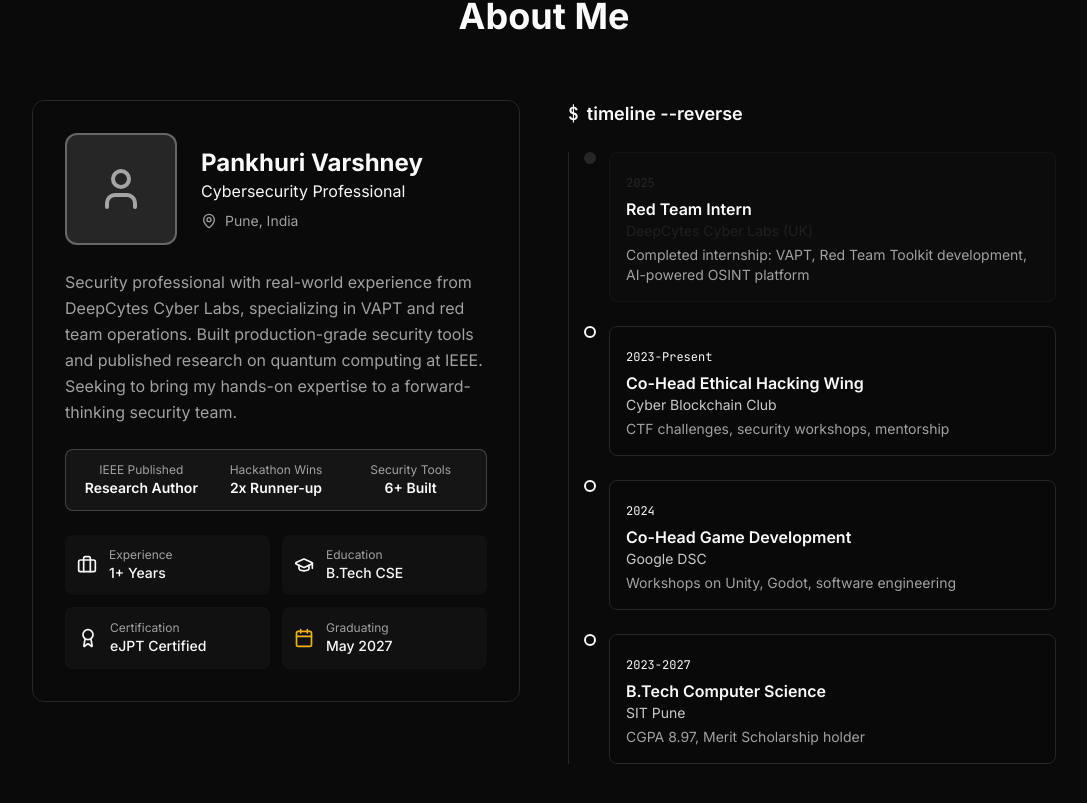
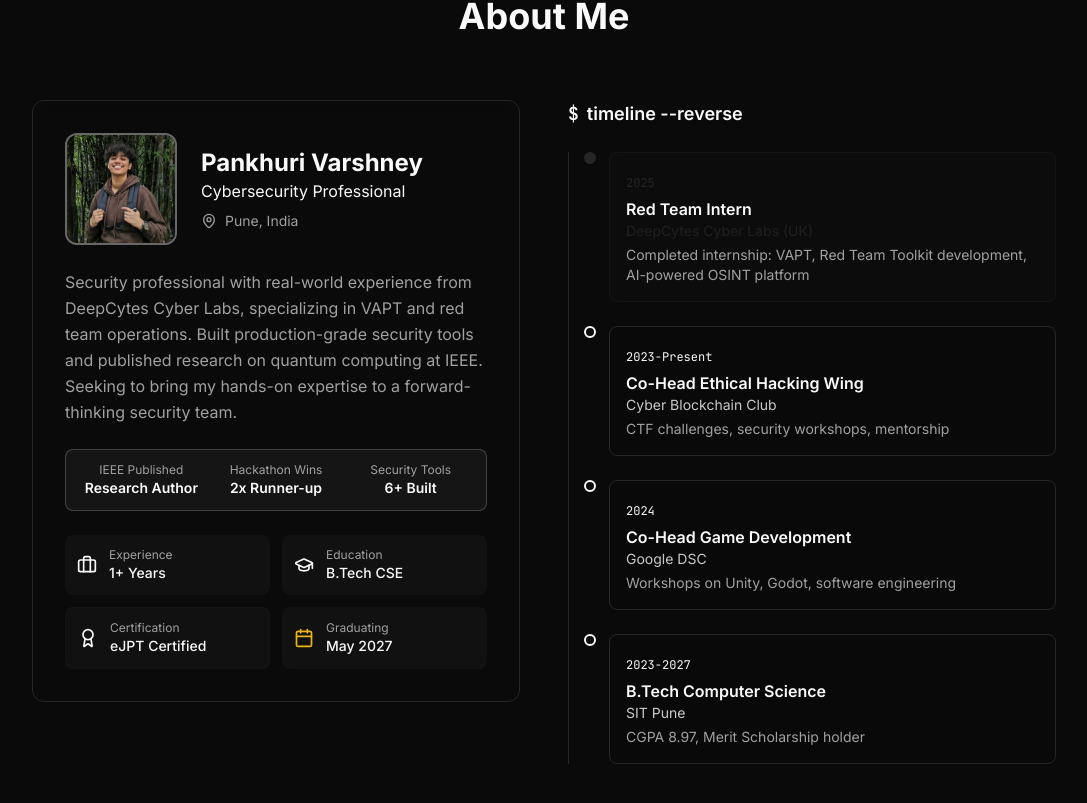
Before and after one commit to pankhuriVarshney/pvsec, a Next.js app: page / in a window 1280 px wide. Shown: the part 1378-2181 px from the top of the page, without its empty margins (96-1183 px from the left). Built offline with nearby package versions, Linux system fonts and the light colour scheme.

Commit message:
Added pic

```diff
--- a/components/about-section.tsx
+++ b/components/about-section.tsx
@@ -1,12 +1,14 @@
 "use client"
 
-import { User, MapPin, Briefcase,  Award, Calendar } from "lucide-react"
+import { User, MapPin, Briefcase, Award, Calendar } from "lucide-react"
 import dynamic from "next/dynamic"
+import Image from "next/image"
 
 const GraduationCap = dynamic(
-  () => import("lucide-react").then(m => m.GraduationCap),
+  () => import("lucide-react").then((m) => m.GraduationCap),
   { ssr: false }
 )
+
 const timeline = [
   {
     year: "2025",
@@ -55,13 +57,18 @@ export function AboutSection() {
           {/* Profile Card */}
           <div className="relative">
             <div className="bg-card/50 backdrop-blur-sm border border-border rounded-xl p-6 md:p-8">
-              {/* Avatar placeholder */}
+              {/* Avatar + Info */}
               <div className="flex flex-col md:flex-row items-center gap-6 mb-6">
                 <div className="relative w-28 h-28 rounded-xl overflow-hidden border-2 border-primary/30 bg-secondary">
-                  <div className="absolute inset-0 flex items-center justify-center">
-                    <User className="w-12 h-12 text-primary/60" />
-                  </div>
+                  <Image
+                    src="/me.png"
+                    alt="Pankhuri Varshney"
+                    fill
+                    className="object-cover"
+                    priority
+                  />
                 </div>
+
                 <div className="text-center md:text-left">
                   <h3 className="text-2xl font-bold text-foreground">Pankhuri Varshney</h3>
                   <p className="text-primary">Cybersecurity Professional</p>
@@ -72,13 +79,14 @@ export function AboutSection() {
                 </div>
               </div>
 
-              {/* Bio - updated to be more impactful */}
+              {/* Bio */}
               <p className="text-muted-foreground leading-relaxed mb-6">
                 Security professional with real-world experience from DeepCytes Cyber Labs, specializing in VAPT and red
                 team operations. Built production-grade security tools and published research on quantum computing at
                 IEEE. Seeking to bring my hands-on expertise to a forward-thinking security team.
               </p>
 
+              {/* Highlights */}
               <div className="grid grid-cols-3 gap-2 mb-6 p-3 bg-primary/5 rounded-lg border border-primary/20">
                 {highlights.map((h) => (
                   <div key={h.label} className="text-center">
@@ -97,6 +105,7 @@ export function AboutSection() {
                     <p className="text-sm font-medium text-foreground">1+ Years</p>
                   </div>
                 </div>
+
                 <div className="flex items-center gap-3 p-3 bg-secondary/30 rounded-lg">
                   <GraduationCap className="w-5 h-5 text-primary" />
                   <div>
@@ -104,6 +113,7 @@ export function AboutSection() {
                     <p className="text-sm font-medium text-foreground">B.Tech CSE</p>
                   </div>
                 </div>
+
                 <div className="flex items-center gap-3 p-3 bg-secondary/30 rounded-lg border border-accent/20">
                   <Award className="w-5 h-5 text-primary" />
                   <div>
@@ -111,6 +121,7 @@ export function AboutSection() {
                     <p className="text-sm font-medium text-foreground">eJPT Certified</p>
                   </div>
                 </div>
+
                 <div className="flex items-center gap-3 p-3 bg-secondary/30 rounded-lg">
                   <Calendar className="w-5 h-5 text-neon-amber" />
                   <div>
@@ -132,14 +143,12 @@ export function AboutSection() {
             <div className="relative pl-6 border-l border-border">
               {timeline.map((item, i) => (
                 <div key={i} className="relative mb-6 last:mb-0 group">
-                  {/* Timeline dot - highlight completed internship */}
                   <div
                     className={`absolute -left-[9px] w-3 h-3 rounded-full border-2 transition-colors ${
                       item.highlight ? "bg-accent border-accent" : "bg-card border-primary group-hover:bg-primary"
                     }`}
                   />
 
-                  {/* Content */}
                   <div
                     className={`p-4 rounded-lg border transition-colors ml-4 ${
                       item.highlight
@@ -151,7 +160,9 @@ export function AboutSection() {
                       {item.year}
                     </span>
                     <h4 className="font-semibold text-foreground mt-1">{item.title}</h4>
-                    <p className={`text-sm ${item.highlight ? "text-accent/80" : "text-primary/80"}`}>{item.company}</p>
+                    <p className={`text-sm ${item.highlight ? "text-accent/80" : "text-primary/80"}`}>
+                      {item.company}
+                    </p>
                     <p className="text-sm text-muted-foreground mt-1">{item.description}</p>
                   </div>
                 </div>
```
Also changed, not shown: public/me.png (added).
